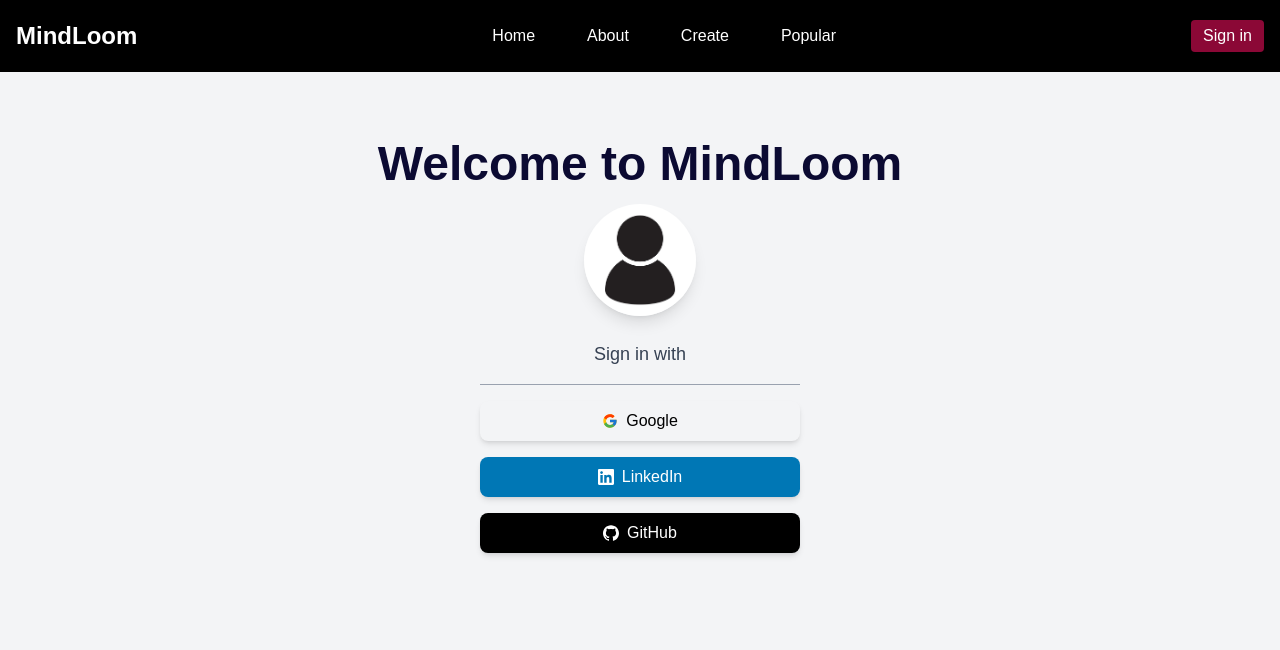
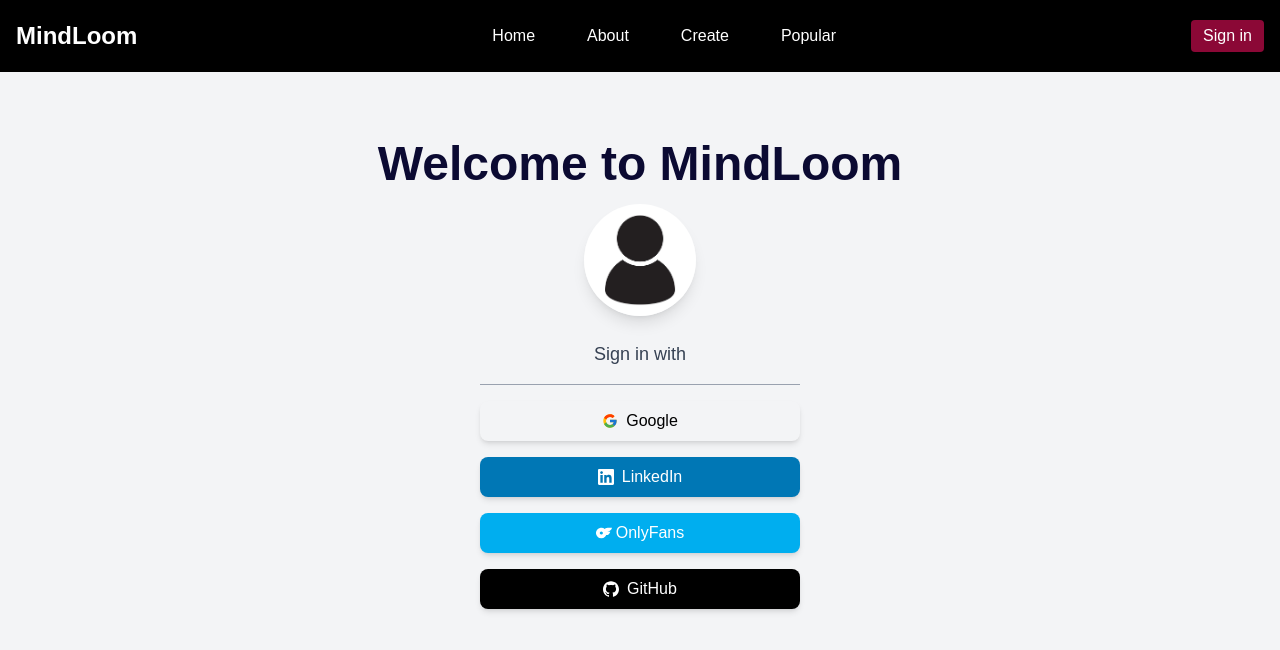
Before and after one commit to Bhargav00007/MindLoom-Dev, a Next.js app: page /signin in a window 1280 px wide. Shown: the top 650 px of the page. Built offline with nearby package versions, Linux system fonts and the light colour scheme; no server answers.

Commit message:
Added onlyfams oauth

```diff
--- a/components/Dashboard.tsx
+++ b/components/Dashboard.tsx
@@ -3,7 +3,7 @@
 import { signIn, signOut, useSession } from "next-auth/react";
 import React from "react";
 import { FcGoogle } from "react-icons/fc";
-import { SiGithub, SiLinkedin } from "react-icons/si";
+import { SiGithub, SiLinkedin, SiOnlyfans } from "react-icons/si";
 
 const Dashboard = () => {
   const { data: session } = useSession();
@@ -66,6 +66,13 @@ const Dashboard = () => {
             </button>
 
             <button
+              onClick={() => signIn("onlyfans")}
+              className="w-full flex items-center justify-center px-6 py-2 bg-[#00aeef] text-white shadow-md rounded-lg hover:bg-[#00aeef]/80 transition-all"
+            >
+              <SiOnlyfans className="mr-1" />
+              OnlyFans
+            </button>
+            <button
               onClick={() => signIn("github")}
               className="w-full flex items-center justify-center px-6 py-2 bg-black text-white shadow-md rounded-lg hover:bg-black/80 transition-all"
             >
```
